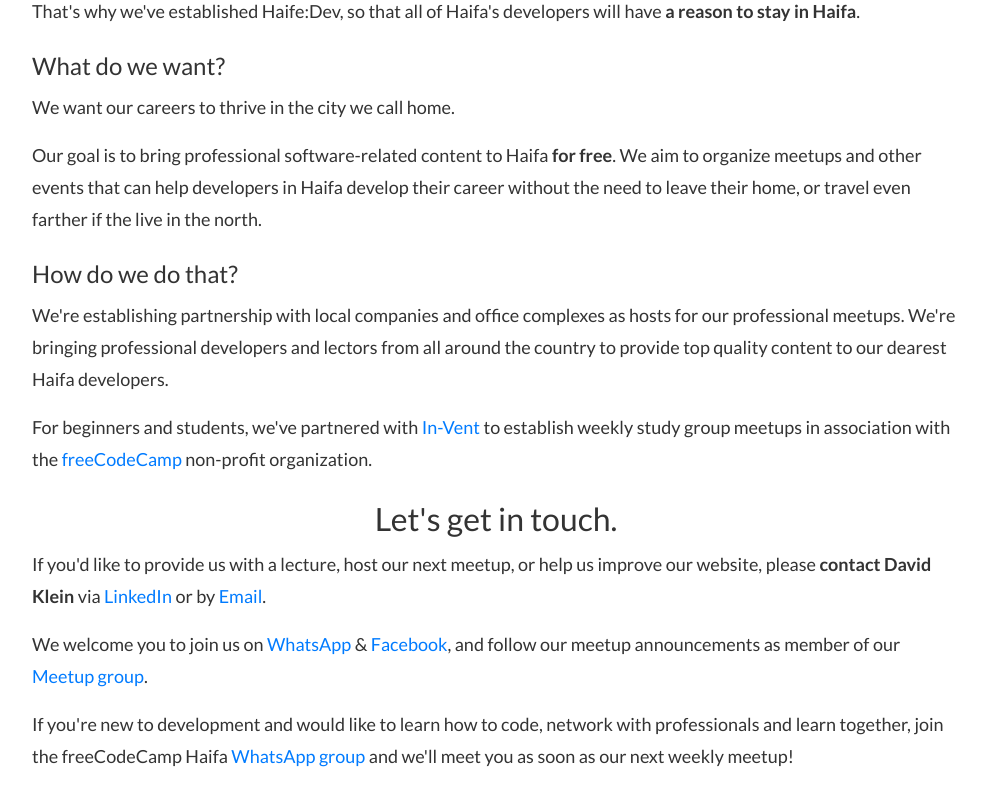
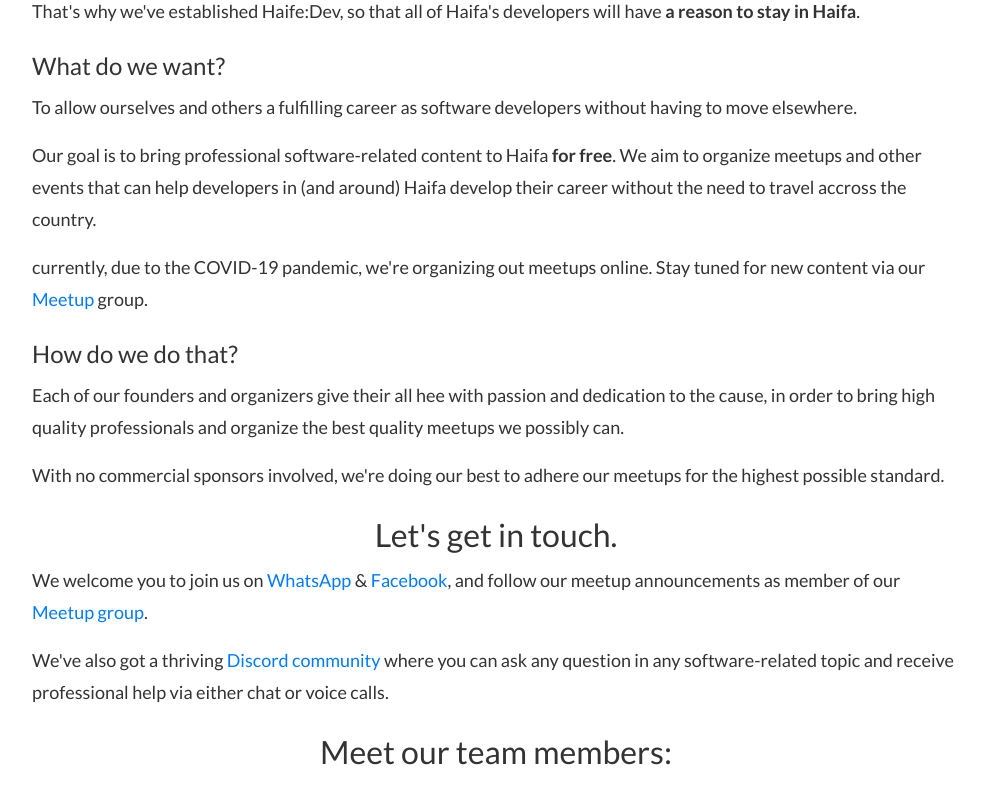
Before and after one commit to haifa-dev/official-website, a React (Create React App) app: page / in a window 1280 px wide. Shown: the part 540-1330 px from the top of the page, without its empty margins (144-1130 px from the left). Built offline with nearby package versions, Linux system fonts and the light colour scheme.

Commit message:
updated content and removed projects section

```diff
--- a/src/components/Navigation/Navigation.jsx
+++ b/src/components/Navigation/Navigation.jsx
@@ -20,9 +20,14 @@ const Navigation = () => {
             <Nav.Link href="#about" as={Link} to={{ pathname: "/", hash: "#about", state: "about" }}>About Us</Nav.Link>
             <Nav.Link href="#contact" as={Link} to={{ pathname: "/", hash: "#contact", state: "contact" }}>Contact</Nav.Link>
             <Nav.Link href="#team" as={Link} to={{ pathname: "/", hash: "#team", state: "team" }}>Our Team</Nav.Link>
-            <Nav.Link as={Link} to={{ pathname: "/Portfolio"}}>Portfolio</Nav.Link>
-            <Nav.Link as={Link} to={{ pathname: "/ProjectRequest"}} className={styles.standOutNavItem}>Request a project</Nav.Link>
+            {/* <Nav.Link as={Link} to={{ pathname: "/Portfolio"}}>Portfolio</Nav.Link>
+              * CURRENTLY DISFUNCTIONAL
+              */}
+            <Nav.Link as={Link} to={{ pathname: "/ProjectRequest"}} className={styles.standOutNavItem}>Request help with a project</Nav.Link>
             <div className={styles.socialIcons}>
+              <a href="https://discord.gg/AgVSmeHdh7" target="_blank" rel="noopener noreferrer">
+                <img src="https://upload.wikimedia.org/wikipedia/commons/thumb/6/6b/Font_Awesome_5_brands_discord_color.svg/896px-Font_Awesome_5_brands_discord_color.svg.png" alt="Discord" />
+              </a>
               <a href="https://www.facebook.com/groups/haifadev/" target="_blank" rel="noopener noreferrer">
                 <img src="https://www.facebook.com/images/fb_icon_325x325.png" alt="Facebook" />
               </a>
--- a/src/components/pages/Home/About.jsx
+++ b/src/components/pages/Home/About.jsx
@@ -20,29 +20,26 @@ export default function About() {
 
       <article>
         <h4>What do we want?</h4>
-        <p>We want our careers to thrive in the city we call home.</p>
+        <p>To allow ourselves and others a fulfilling career as software developers without having to move elsewhere.</p>
         <p>
           Our goal is to bring professional software-related content to Haifa{" "}
           <b>for free</b>. We aim to organize meetups and other events that can
-          help developers in Haifa develop their career without the need to
-          leave their home, or travel even farther if the live in the north.
+          help developers in (and around) Haifa develop their career without the need to
+          travel accross the country.
+        </p>
+        <p>
+          currently, due to the COVID-19 pandemic, we're organizing out meetups online. Stay tuned for new content via our <a href="https://www.meetup.com/Haifa-dev/">Meetup</a> group.
         </p>
       </article>
 
       <article>
         <h4>How do we do that?</h4>
         <p>
-          We're establishing partnership with local companies and office
-          complexes as hosts for our professional meetups. We're bringing
-          professional developers and lectors from all around the country to
-          provide top quality content to our dearest Haifa developers.
+          Each of our founders and organizers give their all hee with passion and dedication to the cause,
+          in order to bring high quality professionals and organize the best quality meetups we possibly can.
         </p>
         <p>
-          For beginners and students, we've partnered with{" "}
-          <a href="http://www3.haifa.muni.il/inventuipub/">In-Vent</a> to
-          establish weekly study group meetups in association with the{" "}
-          <a href="https://www.freecodecamp.org/">freeCodeCamp</a> non-profit
-          organization.
+          With no commercial sponsors involved, we're doing our best to adhere our meetups for the highest possible standard.
         </p>
       </article>
     </>
--- a/src/components/pages/Home/Contact.jsx
+++ b/src/components/pages/Home/Contact.jsx
@@ -5,28 +5,15 @@ export default function Contact() {
     <article>
       <h2 id="contact">Let's get in touch.</h2>
       <p>
-        If you'd like to provide us with a lecture, host our next meetup, or
-        help us improve our website, please <b>contact David Klein</b> via{" "}
-        <a href="https://www.linkedin.com/in/david-klein-835048161/">
-          LinkedIn
-        </a>{" "}
-        or by <a href="mailto:davidklein.4496@gmail.com">Email</a>.
-      </p>
-      <p>
         We welcome you to join us on{" "}
-        <a href="https://chat.whatsapp.com/G26LTepUrpT2W3GS26mpoo">WhatsApp</a>{" "}
+        <a href="https://bit.ly/hd-whats">WhatsApp</a>{" "}
         {"&"} <a href="https://www.facebook.com/groups/haifadev/">Facebook</a>,
         and follow our meetup announcements as member of our{" "}
         <a href="https://www.meetup.com/Haifa-dev/">Meetup group</a>.
       </p>
       <p>
-        If you're new to development and would like to learn how to code,
-        network with professionals and learn together, join the freeCodeCamp
-        Haifa{" "}
-        <a href="https://chat.whatsapp.com/8skL1KY0Nhv1uy3MDYbLIR">
-          WhatsApp group
-        </a>{" "}
-        and we'll meet you as soon as our next weekly meetup!
+        We've also got a thriving <a href="https://discord.gg/AgVSmeHdh7">Discord community</a> where
+        you can ask any question in any software-related topic and receive professional help via either chat or voice calls.
       </p>
     </article>
   );
```
